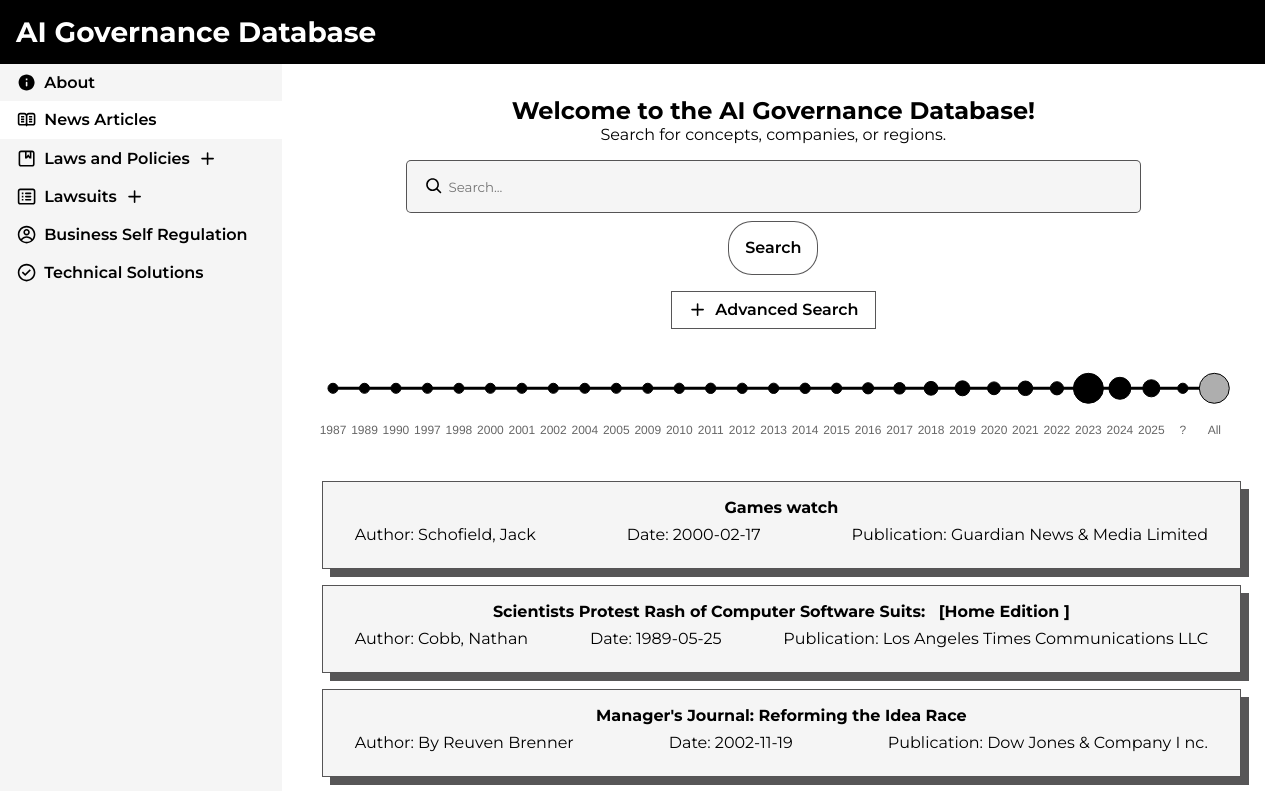
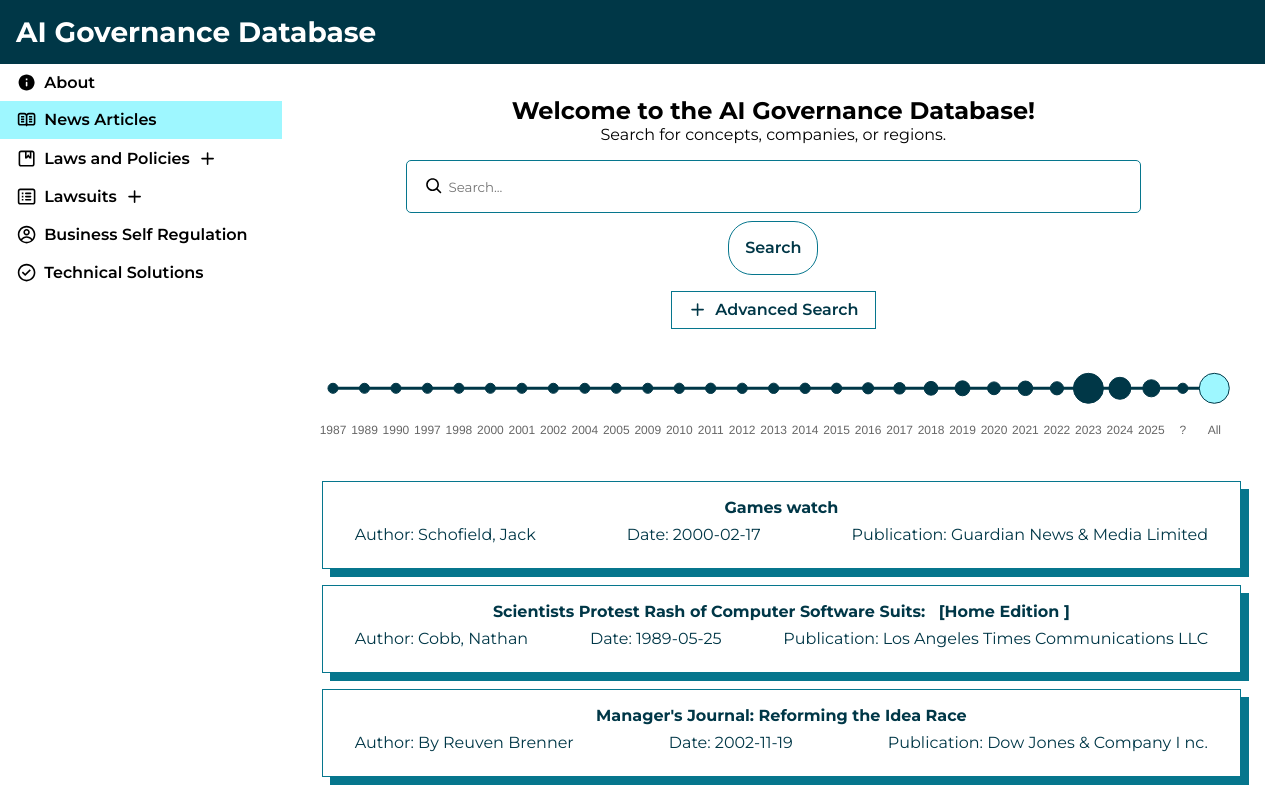
Before and after one commit to technology-ethics-initiative/ai-governance-database, a React (Vite) app: page / in a window 1280 px wide. Shown: the top 791 px of the page. Built offline with nearby package versions, Linux system fonts and the light colour scheme.

Commit message:
adds color

```diff
--- a/src/App.module.css
+++ b/src/App.module.css
@@ -5,7 +5,7 @@
   align-items: center;
   width: 100%;
   height: var(--header-height);
-  background-color: var(--cr-primary-black);
+  background-color: var(--cr-dark-main);
   color: var(--cr-primary-white);
   transition: background-color 0.5s ease-in-out, color 0.5s ease-in-out;
   z-index: 1000;
@@ -61,7 +61,7 @@
   .header {
     position: sticky;
     top: 0;
-    border-bottom: 1px solid var(--cr-light-black);
+    border-bottom: 1px solid var(--cr-light-main);
   }
 }
 
@@ -86,7 +86,7 @@
   margin: 0;
   color: var(--cr-primary-white);
   transition: color 0.25s ease-in-out;
-  border-bottom: 1px solid var(--cr-light-black);
+  border-bottom: 1px solid var(--cr-shaded-main);
   text-decoration: none;
   font-weight: 500;
 }
@@ -97,11 +97,11 @@
   position: absolute;
   top: var(--header-height);
   right: 0;
-  background-color: var(--cr-primary-black);
+  background-color: var(--cr-dark-main);
   width: 100%;
   z-index: 500;
   box-shadow: 0 4px 2px -2px rgba(0, 0, 0, 0.25);
-  border-top: 1px solid var(--cr-light-black);
+  border-top: 1px solid var(--cr-shaded-main);
 }
 
 button.menuButton {
@@ -176,7 +176,7 @@ section.content {
   align-items: center;
   width: 100%;
   min-height: 7rem;
-  background-color: var(--cr-primary-black);
+  background-color: var(--cr-dark-main);
   color: var(--cr-primary-white);
   transition: background-color 0.5s ease-in-out, color 0.5s ease-in-out;
   font-size: 1rem;
@@ -204,3 +204,27 @@ section.content {
   color: rgb(254, 37, 27);
   fill: rgb(254, 37, 27);;
 }
+
+.keyContainer {
+  height: auto;
+  display: flex;
+  flex-direction: row;
+  align-content: center;
+  padding: 1em;
+}
+
+.keyContainer button:first-child {
+  margin: 0em;
+  padding: 0em;
+  color: var(--cr-primary-white);
+  background-color: var(--cr-dark-main);
+  border: none;
+}
+
+.keyContainer input {
+  display: none;
+}
+
+.keyContainer input.active {
+  display: block;
+}
--- a/src/Components/SearchContent.module.css
+++ b/src/Components/SearchContent.module.css
@@ -1,7 +1,7 @@
 button {
   background-color: var(--cr-primary-white);
-  color: var(--cr-primary-black);
-  border: 1px solid var(--cr-light-black);
+  color: var(--cr-primary-main);
+  border: 1px solid var(--cr-light-main);
   border-radius: 1rem;
   margin: 0.5rem;
   display: inline;
@@ -31,7 +31,7 @@ button:active {
   padding: 1rem;
   margin-bottom: 0.5rem;
   background-color: var(--cr-shaded-white);
-  border: 1px solid var(--cr-light-black);
+  border: 1px solid var(--cr-light-main);
   border-radius: 5px;
   display: flex;
   flex-direction: row;
@@ -42,7 +42,7 @@ button:active {
 .searchBar input[type=search] {
   margin-left: 0.5em;
   background-color: var(--cr-shaded-white);
-  color: var(--cr-primary-black);
+  color: var(--cr-primary-main);
   border: none;
   outline: none;
   flex-grow: 4;
@@ -65,7 +65,7 @@ button.hidden, .searchBar.hidden, .chartContainer.hidden {
   width: fit-content;
   padding: 0.5em;
   font-size: small;
-  border: 1px solid var(--cr-light-black);
+  border: 1px solid var(--cr-light-main);
   border-radius: 5em;
 }
 
@@ -130,10 +130,10 @@ button.hidden, .searchBar.hidden, .chartContainer.hidden {
   margin: 0.5rem;
   padding: 1rem 2rem;
   background-color: var(--cr-shaded-white);
-  color: var(--cr-primary-black);
+  color: var(--cr-primary-main);
   text-decoration: none;
-  border: 1px solid var(--cr-light-black);
-  box-shadow: 0.5em 0.5em var(--cr-light-black);
+  border: 1px solid var(--cr-light-main);
+  box-shadow: 0.5em 0.5em var(--cr-light-main);
 }
 
 .spaceBetween {
--- a/src/Components/SideBar.module.css
+++ b/src/Components/SideBar.module.css
@@ -37,8 +37,8 @@
 }
 
 .sideBar button:hover, .sideBar button.selected {
-  background-color: var(--cr-primary-white);
-  border-color: var(--cr-primary-white);
+  background-color: var(--cr-shaded-main); /*var(--cr-primary-white);*/
+  border-color: var(--cr-shaded-main); /*var(--cr-primary-white);*/
   transform: translateY(-1px);
 }
 
--- a/src/Components/TimelineChart.jsx
+++ b/src/Components/TimelineChart.jsx
@@ -21,7 +21,7 @@ const TimelineChart = (chartProps) => {
       {
         data: yearLabels.map((x) => 0), // array of 0s to acheive a straight uniform graph
         fill: false,
-        borderColor: "rgb(0, 0, 0)",  // (--cr-primary-black)
+        borderColor: "#003747",  // (--cr-primary-black)
         pointHitRadius: 10,
         pointRadius: yearLabels.map((value) => {
           if(value == "All") { return 15; }
@@ -32,7 +32,7 @@ const TimelineChart = (chartProps) => {
           return 8 + ((dataDict[value].length/max) * 10);
         }),
         pointBackgroundColor: yearLabels.map((value => {
-          return value == year ? "rgb(174, 174, 174)" : "rgb(0, 0, 0)"; // (--cr-bg-secondary) : (--cr-text-primary)
+          return value == year ? "#9ef7ff" : "#003747"; // (--cr-shaded-main) : (--cr-dark-main)
         }))
 
       },
--- a/src/index.css
+++ b/src/index.css
@@ -8,10 +8,14 @@
 
 :root {
   --cr-primary-white: rgb(255, 255, 255);
-  --cr-shaded-white: rgb(245, 245, 245); /* can shade/mix any color, currently tinged with gray/black */
+  --cr-shaded-white: #ffffff; /*rgb(245, 245, 245);*/
   --cr-tinged-white: rgb(174, 174, 174);
   --cr-primary-black: rgb(0, 0, 0);
-  --cr-light-black: rgb(48, 47, 48, 0.812);
+
+  --cr-primary-main: #003747;
+  --cr-shaded-main: #9ef7ff; /*#daf6f4; /*#d1f7f3; /* can shade/mix any color, currently tinged with gray/black */
+  --cr-dark-main: #003747;
+  --cr-light-main: #06768d; /*rgb(48, 47, 48, 0.812);*/
 
   --header-height: 4rem;
   --sideBar-width: 23rem;
```
